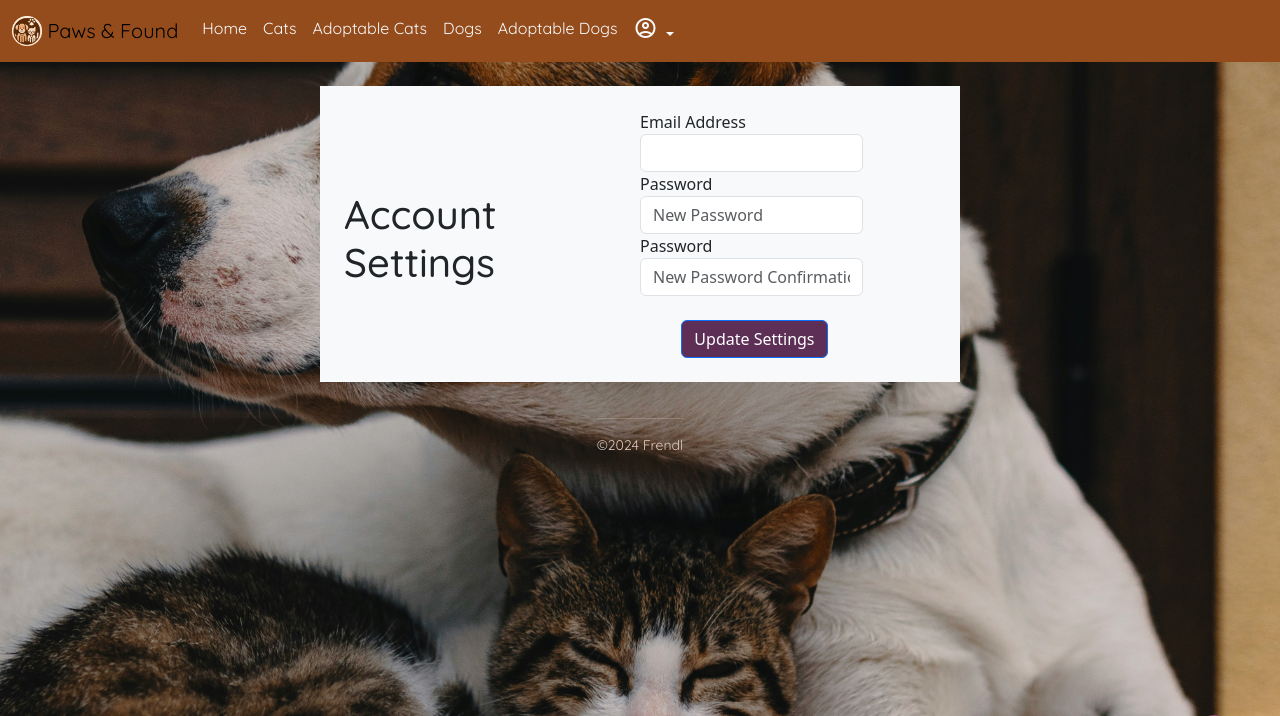
After one commit to tfrendl/Paws-and-Found, a Node server app: template views/settings.ejs in a window 1280 px wide. The commit adds this page. Shown: the top 716 px of the page. Run offline with Node 20, Linux system fonts and the light colour scheme; the template is opened without the code that fills it, so the values that code supplies are empty; some web fonts are replaced.

Commit message:
full-stack user settings

```diff
--- a/index.js
+++ b/index.js
@@ -24,34 +24,36 @@ const saltRounds = 10;
 
 const express = require('express');
 const fetch = require("node-fetch"); // npm i node-fetch@2.6; allows to fetch data from web api's
+const session = require('express-session');
 const app = express();
 
 // sessions
-const session = require('express-session');
 // https://github.com/expressjs/session#readme
 app.set('trust proxy', 1) // trust first
 app.use(session({
   secret: 'secret_key',  // secret can be whatever you want
-  resave: true,
+  resave: false,
   saveUninitialized: true,
-  cookie: { secure: true }
+  cookie: { secure: false } // TODO: set back to "true" when deploying - just for localhost
 }))
+
+// use for parsing data from a form using the POST method
+app.use(express.urlencoded({extended: true}));
+app.use(express.json());
 
 app.use(function(req, res, next) {
   res.locals.username = req.session.username;
   res.locals.loggedIn = req.session.authenticated;
+  res.locals.email = req.session.email;
   next();
 });
 
-// use for parsing data from a form using the POST method
-app.use(express.urlencoded({extended:true}));
-
-app.use(express.json());
 const bodyParser = require('body-parser');
 app.use(bodyParser.json());
 
 app.set("view engine", "ejs");
 app.use(express.static("public"));
+
 const openai = new OpenAI({
   apiKey: process.env.OPENAI_API_KEY,
 });
@@ -164,6 +166,43 @@ app.post("/user/new", async function(req, res) {
   res.render('index', {message: message});
 });
 
+app.post("/user/update", async function(req, res) {
+  let email = req.body.emailAddress.toLowerCase();
+  let password = req.body.password;
+  let verifyPassword = req.body.confirmPassword;
+  let message = "";
+
+  let userId = req.session.userId;
+
+  // verify password fields are valid
+  if ((password && (!verifyPassword)) || (!password) && (verifyPassword)) {
+    message = "one of the password fields was not filled. please try again";
+    res.render('settings', {message: message});
+  } else if (password != verifyPassword) {
+    message = "passwords do not match, please try again!";
+    res.render('settings', {message: message});
+  }
+
+  if (email) {
+    let sql = `UPDATE pf_users
+              SET email = ?
+              WHERE userId = ?`;
+    let data = await executeSQL(sql, [email, userId]);
+  }
+
+  if (password) {
+    let bcryptedPassword = generateBcrypt(password);
+    let sql = `UPDATE pf_users
+              SET password = ?
+              WHERE userId = ?`;
+    let data = await executeSQL(sql, [bcryptedPassword, userId]);
+  }
+
+  message = "settings updated";
+  res.render('settings', {message:message});
+  // see values to update
+});
+
 // plan text password -> bcrypt password
 function generateBcrypt(plainTextPassword) {
   const salt = bcrypt.genSaltSync(saltRounds);
@@ -187,7 +226,6 @@ app.post("/user/login", async function(req, res) {
   if (data.length > 0) {
     passwordHash = data[0].password;
     const matchPassword = await bcrypt.compare(password, passwordHash);
-    console.log(matchPassword);
 
     // verify correct password
     if (matchPassword) {
@@ -195,6 +233,13 @@ app.post("/user/login", async function(req, res) {
       res.locals.loggedIn = await req.session.authenticated;
       req.session.username = data[0].firstName + " " + data[0].lastName;
       req.session.userId = data[0].userId;
+      req.session.email = email;
+      // save the session before redirection
+      req.session.save(function(err) {
+        if (err){
+          return next(err)
+        }
+      })
       message = `Welcome back, ${req.session.username}! `;
     } else {
       message = "Incorrect Password  ";
@@ -205,10 +250,15 @@ app.post("/user/login", async function(req, res) {
   res.render('index', {message:message});
 });
 
+app.get('/settings', isAuthenticated, async function (req, res) {
+  res.render('settings');
+});
+
 // user log out
 app.get('/logout', (req, res) => {
-  req.session.authenticated = false;
+  req.session.authenticated = null;
   req.session.destroy();   // remove the session, including all variables
+  let message = "Logged Out";
   res.redirect('/');
 });
 
@@ -282,6 +332,7 @@ function isAuthenticated(req, res, next) {
   if (req.session.authenticated) {
     next();
   } else {
+    console.log("not authentiicated");
     res.redirect('/');
   }
 }
--- a/public/css/style.css
+++ b/public/css/style.css
@@ -35,7 +35,7 @@ body {
   font-optical-sizing: auto;
 }
 
-#welcomeText {
+#welcomeText, h1, h4 {
   font-family: "Quicksand", sans-serif;
   font-optical-sizing: auto;
 }
@@ -55,7 +55,7 @@ nav {
   font-size: 1.8em;
 } */
 
-#displayBreeds {
+#displayBreeds, .settingsForm {
   display: flex;
   flex-direction: column;
   gap: 20px;
--- a/views/partials/header.ejs
+++ b/views/partials/header.ejs
@@ -71,7 +71,8 @@
             <% } else { %>
               <li><span id="username" class="dropdown-item fw-bold"><%=username%></span></li>
               <li><a href="#" class="dropdown-item">Profile</a></li>
-              <li><a href="#" class="dropdown-item">Settings</a></li>
+              <li><a href="/settings" class="dropdown-item">Settings</a></li>
+              <li><a href="/logout" class="dropdown-item">Logout</a></li>
             <% } %>
           </ul>
         </li>
--- /dev/null
+++ b/views/settings.ejs
@@ -0,0 +1,81 @@
+<%- include('partials/header.ejs') %>
+
+<div class="d-flex justify-content-center align-items-center">
+<div class="bg-light text-dark col-md-6 col-12 d-flex justify-content-center align-items-center mt-4">
+    <div class="d-flex justify-content-start mt-4 row w-50">
+        <div class="row">
+            <h1 class="d-flex justify-content-center align-items-center">Account Settings</h1>
+            <h4 class="d-flex justify-content-center align-items-center"><%=username%></h4>
+        </div>
+    </div>
+    <form method="POST" action="/user/update" autocomplete="off" class="mt-4 row w-50" >
+    <!-- choose photo -->
+
+
+<!--
+    TODO: ADD THIS TO PROFILE SETTINGS
+    <div id="profilePhotoOptions" class="d-flex justify-content-center align-items-center" >
+
+    </div>
+    <span class="d-flex justify-content-center fst-italic"><small>Click photo for a different profile photo</small></span>
+    <br> -->
+
+
+    <!-- first name + last name -->
+
+    <!-- email address -->
+    <div class="row">
+      <div class="col-md-10">
+      <div class="form-group">
+       <label for="emailAddress">
+         Email Address
+       </label>
+        <input type="email" class="form-control" name="emailAddress" value="<%=email%>">
+       </div>
+      </div>
+    </div><br>
+
+    <!-- password -->
+    <div class="row">
+      <div class="col-md-10">
+        <div class="form-group">
+          <label for="password">
+            Password
+          </label>
+          <input type="password" class="form-control" name="password" placeholder="New Password">
+        </div>
+      </div>
+    </div><br>
+
+    <!-- confirm password -->
+    <div class="row">
+      <div class="col-md-10">
+       <div class="form-group">
+         <label for="confirmPassword">
+           Password
+         </label>
+         <input type="password" class="form-control" name="confirmPassword" placeholder="New Password Confirmation">
+        </div>
+      </div>
+    </div><br>
+
+
+  <!-- sign up or close -->
+  <div class="modal-footer mb-4 mt-4">
+    <div class="col-md-10">
+    <button type="submit" id="sign-up-button" class="btn btn-primary">
+      Update Settings
+    </button>
+
+    </div>
+  </div>
+</form>
+</div>
+
+</div>
+
+
+<%- include('partials/assistant.ejs') %>
+
+<script src="/js/scripts.js"></script>
+<%- include('partials/footer.ejs') %>
```
